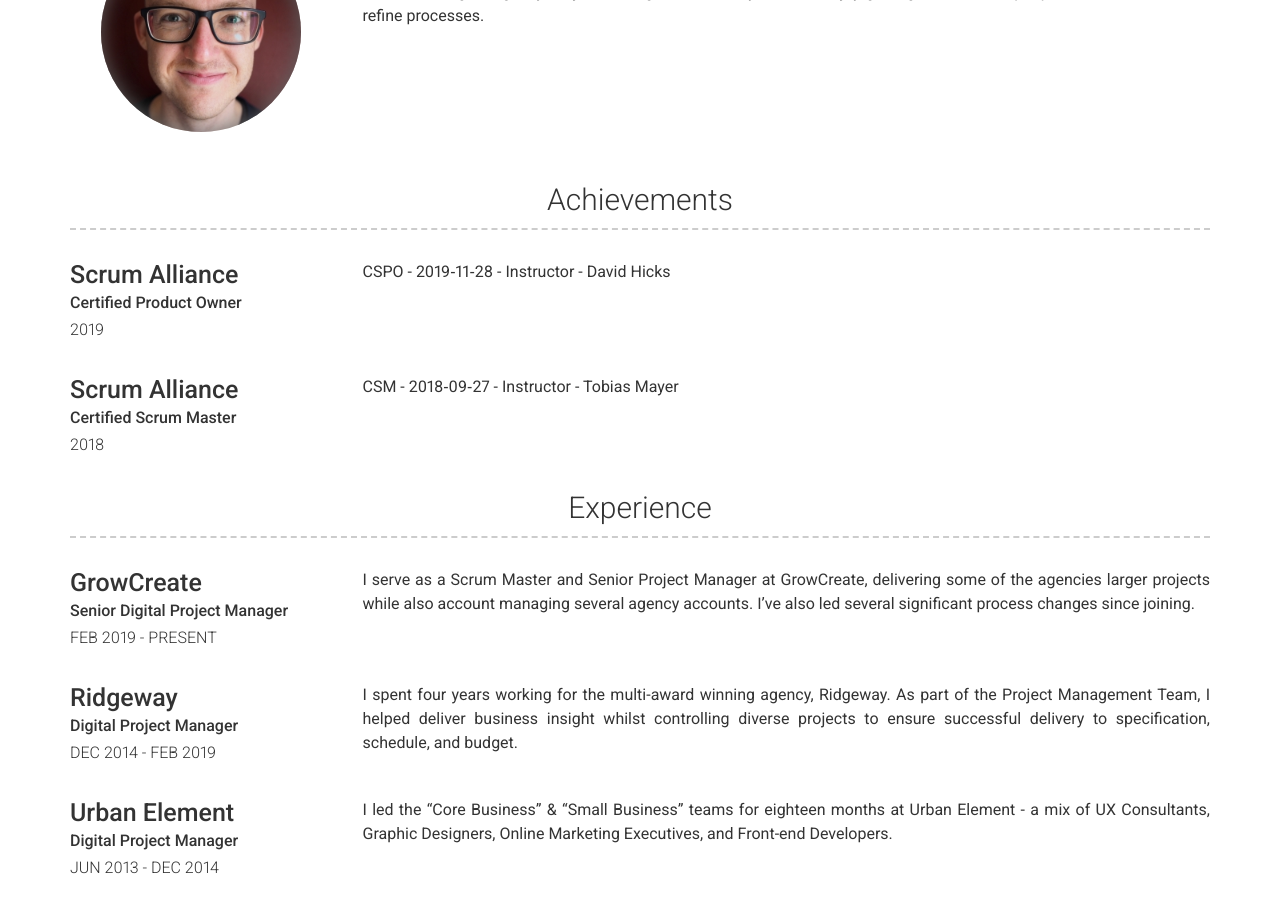
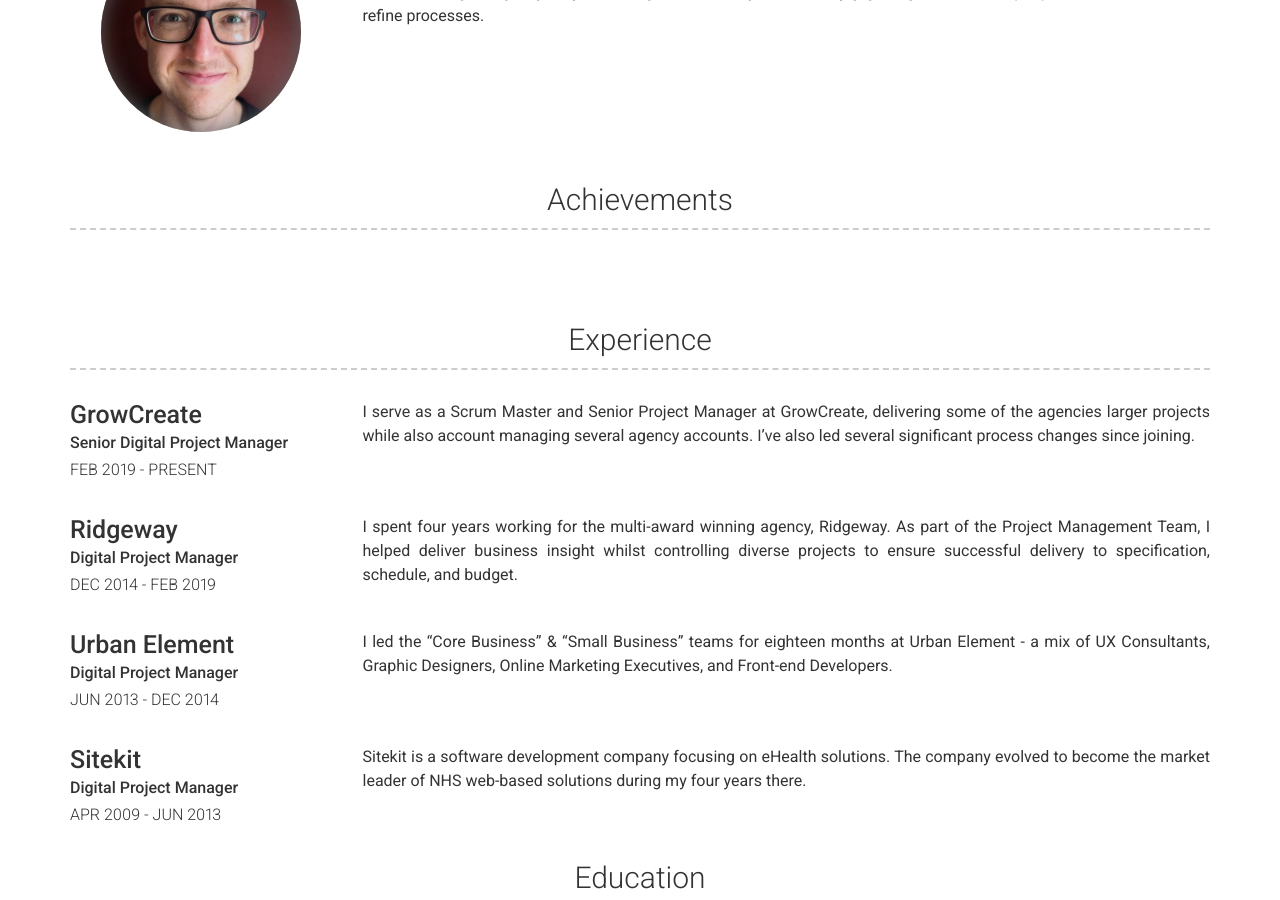
Before and after one commit to csgdavidson/Charlie-Davidson2, a Jekyll site: the page built from index.md, in a window 1280 px wide and 900 px high, scrolled down 347 px. Built offline with Jekyll 4.4.1, drawn with Linux system fonts in a browser that asks for light colours; nearby versions of some CDN libraries.

Commit message:
Update projects.yml

```diff
--- a/_data/projects.yml
+++ b/_data/projects.yml
@@ -1,14 +1,3 @@
 # Education Template
-- layout: left
-  name: Scrum Alliance
-  dates: 2019
-  qualification: Certified Product Owner
-  description:
-     CSPO - 2019‑11‑28 - Instructor - David Hicks
-
-- layout: left
-  name: Scrum Alliance
-  dates: 2018
-  qualification: Certified Scrum Master
-  description:
-     CSM - 2018‑09‑27 - Instructor - Tobias Mayer
+- Achievement 1
+- Achievement 2
```
